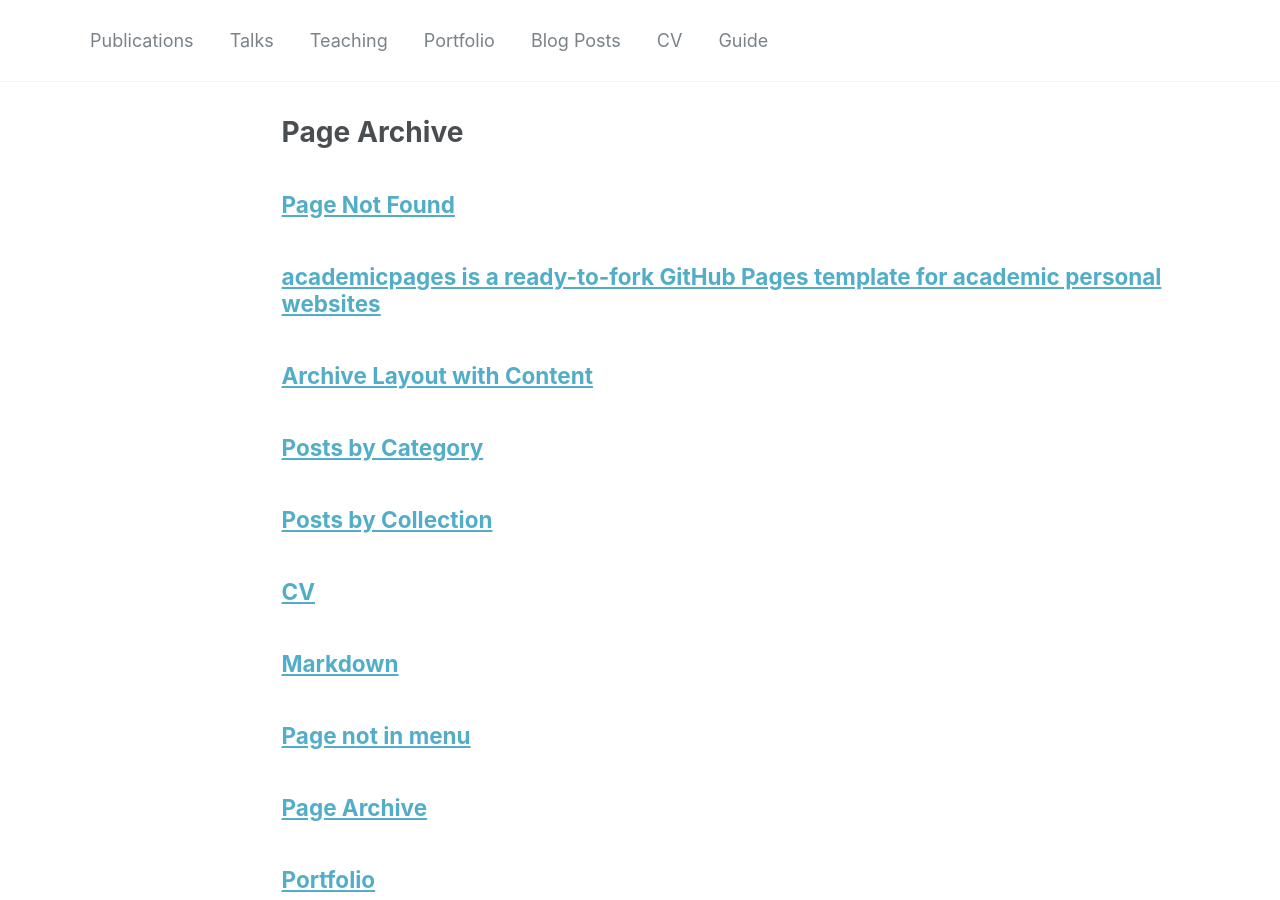
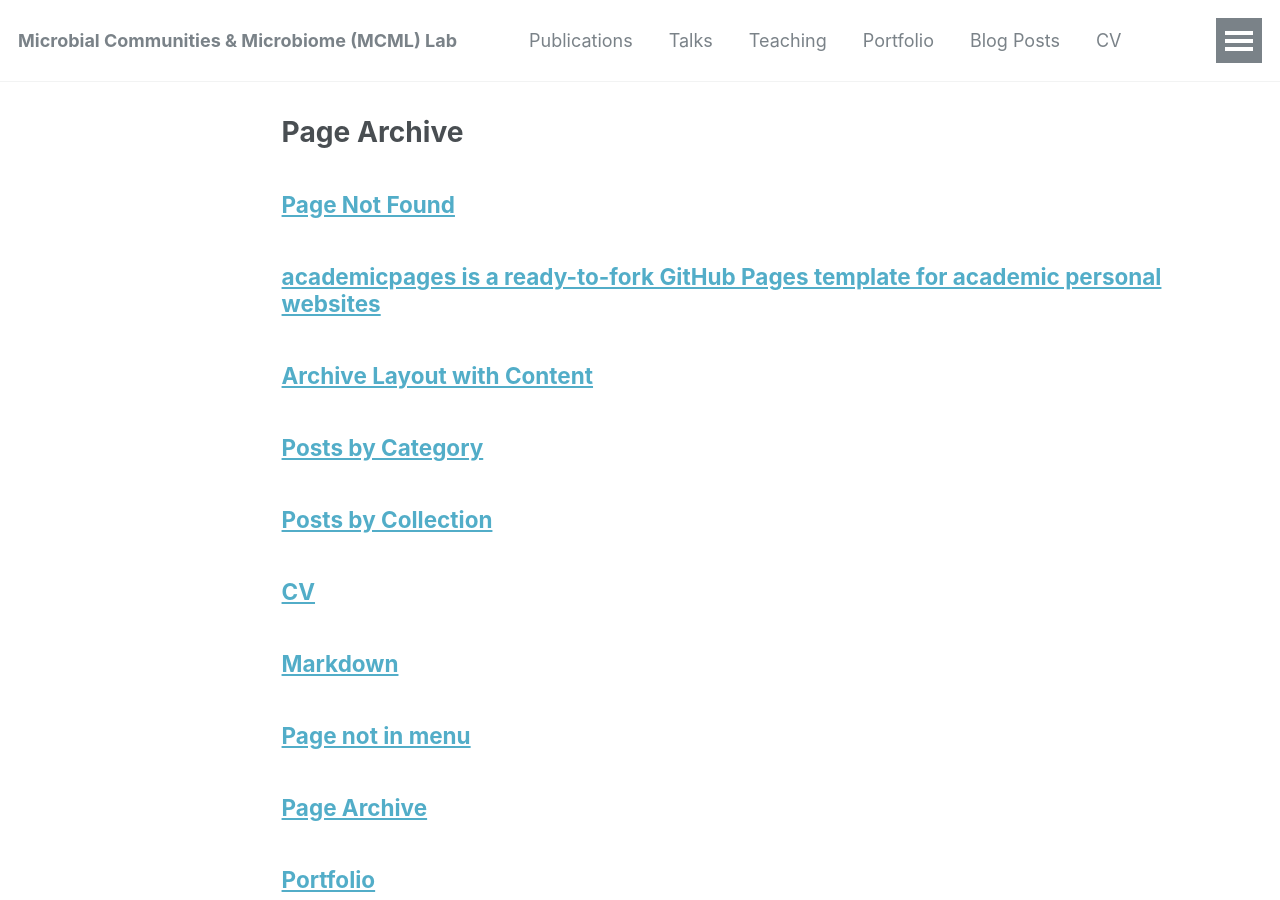
Before and after one commit to AminValiei/valieilab, a Jekyll site: the page built from _pages/page-archive.html, in a window 1280 px wide and 900 px high. Built offline with Jekyll 4.4.1, drawn with Linux system fonts in a browser that asks for light colours.

Commit message:
Update _config.yml

```diff
--- a/_config.yml
+++ b/_config.yml
@@ -8,7 +8,7 @@
 
 # Basic Site Settings
 locale                   : "en-US"
-title                    : ""
+title                    : "Microbial Communities & Microbiome (MCML) Lab"
 title_separator          : "-"
 name                     : &name "Your Name"
 description              : &description "personal description"
@@ -22,7 +22,7 @@
 author:
   # Biographic information
   avatar           : "images.jpeg"
-  name             : "Microbial Communities & Microbiome (MCML) Lab"
+  name             : ""
   pronouns         : # example: "she/her"
   bio              : ""
   location         : "Melbourne, Australia"
```
